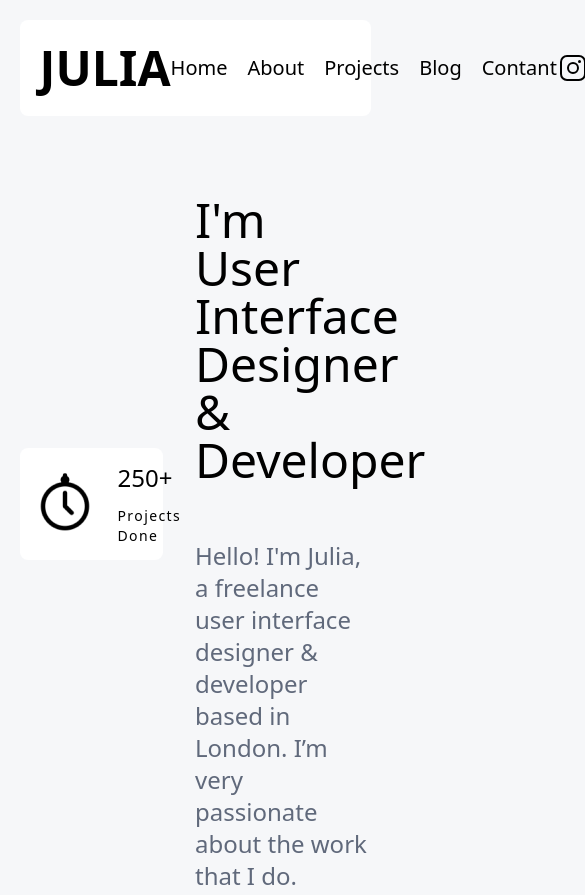
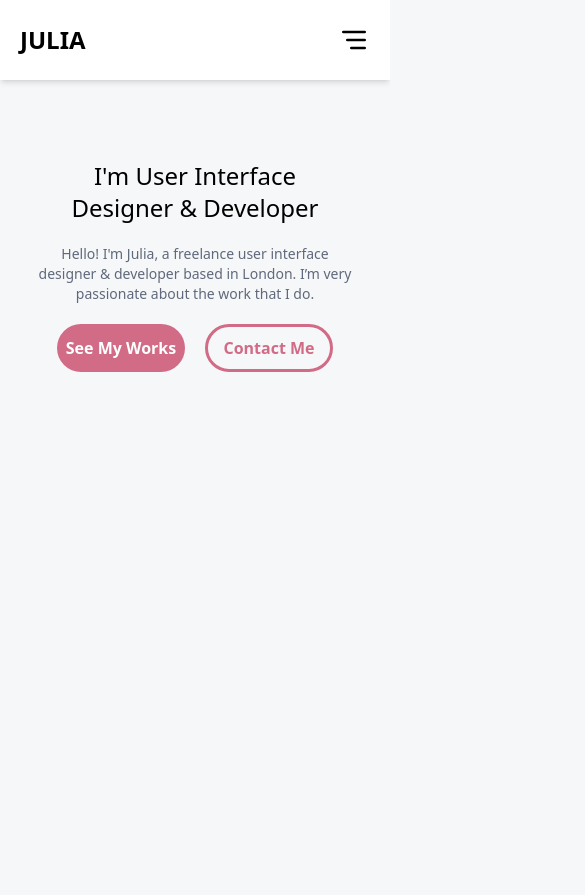
Before and after one commit to Telatiw/rezomeh, a plain HTML site: page index.html in a window 390 px wide. Shown: the top 895 px of the page, 585 px wide, since content can reach past the window. After the commit the page ends 844 px from the top, so only its background shows below. Drawn offline with Linux system fonts and the light colour scheme.

Commit message:
header Responsive

```diff
--- a/index.html
+++ b/index.html
@@ -3,7 +3,7 @@
 
 <head>
     <meta charset="UTF-8">
-    <meta name="viewport" content="width=device-width, initial-scale=1.0">
+    <meta name="viewport" content="width=device-width, initial-scale=1.0"/>
     <link rel="stylesheet" href="styles/output.css">
     <title>my Rezomeh</title>
 </head>
@@ -36,18 +36,21 @@
                 d="M128,80a48,48,0,1,0,48,48A48.05,48.05,0,0,0,128,80Zm0,80a32,32,0,1,1,32-32A32,32,0,0,1,128,160ZM176,24H80A56.06,56.06,0,0,0,24,80v96a56.06,56.06,0,0,0,56,56h96a56.06,56.06,0,0,0,56-56V80A56.06,56.06,0,0,0,176,24Zm40,152a40,40,0,0,1-40,40H80a40,40,0,0,1-40-40V80A40,40,0,0,1,80,40h96a40,40,0,0,1,40,40ZM192,76a12,12,0,1,1-12-12A12,12,0,0,1,192,76Z">
             </path>
         </symbol>
+        <symbol id="menubar"  xmlns="http://www.w3.org/2000/svg"  viewBox="0 0 24 24"  fill="none"  stroke="#000000"  stroke-width="2"  stroke-linecap="round"  stroke-linejoin="round"  class="icon icon-tabler icons-tabler-outline icon-tabler-menu-deep"><path stroke="none" d="M0 0h24v24H0z" fill="none"/>
+            <path d="M4 6h16" /><path d="M7 12h13" /><path d="M10 18h10" />
+        </symbol>
     </svg>
-    <header class="w-[90%]">
-        <nav class="menuBar flex justify-between  items-center mt-5 bg-white rounded-lg p-5 w-full h-24 ">
-            <span class="text-5xl font-bold">JULIA</span>
-            <ul class="flex gap-5 justify-between text-xl font-medium w-[467px]">
+    <header class="w-[90%] || max-sm:w-full">
+        <nav class="menuBar flex justify-between  items-center mt-5 bg-white rounded-lg p-5 w-full h-24 || max-sm:shadow-md max-sm:rounded-none max-sm:h-20 max-sm:mt-0 ">
+            <span class="text-5xl font-bold || max-sm:text-2xl">JULIA</span>
+            <ul class=  "flex gap-5 justify-between text-xl font-medium w-[467px] max-sm:hidden">
                 <li>Home</li>
                 <li>About</li>
                 <li>Projects</li>
                 <li>Blog</li>
                 <li>Contant</li>
             </ul>
-            <div class="flex gap-5">
+            <div class="flex gap-5 max-sm:hidden">
                 <svg class="w-8 h-8 ">
                     <use href="#instagram"></use>
                 </svg>
@@ -64,9 +67,12 @@
                     <use href="#youtube"></use>
                 </svg>
             </div>
+            <svg class="w-8 h-8 hidden || max-sm:block">
+                <use href="#menubar"></use>
+            </svg>
         </nav>
-        <div class=" flex mt-20 ">
-            <div class="w-1/2 flex relative justify-end h-96 items-end">
+        <div class=" flex mt-20 || max-sm:flex-col-reverse max-sm:pb-6 ">
+            <div class="w-1/2 flex relative justify-end h-96 items-end || max-sm:hidden">
                 <div class="flex gap-5 w-56 h-28 items-center mr-8 mb-5 bg-white p-3 rounded-lg">
                     <img src="files/Pocket Watch.png" alt="watch">
                     <div class="flex gap-3 flex-col">
@@ -75,9 +81,9 @@
                     </div>
                 </div>
             </div>
-            <div class="flex flex-col gap-14 w-1/2">
-                <h3 class="font-medium text-5xl">I'm User Interface Designer & Developer</h3>
-                <p class="text-2xl font-medium text-gary">Hello! I'm Julia, a freelance user interface designer &
+            <div class="flex flex-col gap-14 w-1/2 || max-sm:w-full max-sm:items-center max-sm:gap-5">
+                <h3 class="font-medium text-5xl || max-sm:text-2xl max-sm:text-center max-sm:w-64">I'm User Interface Designer & Developer</h3>
+                <p class="text-2xl font-medium text-gary || max-sm:w-80 max-sm:text-sm max-sm:text-center">Hello! I'm Julia, a freelance user interface designer &
                     developer based in London. I’m very passionate about the work that I do.</p>
                 <div class="flex gap-5 justify-center">
                     <button class="rounded-4xl w-32 h-12 bg-pink text-white text-base font-semibold">See My
@@ -89,7 +95,7 @@
             </div>
         </div>
     </header>
-    <main>
+    <main class="hidden">
         <section class="bg-white w-full py-[85px] px-[40px] grid grid-rows-[2fr_1fr_1fr] gap-5 grid-cols-4">
             <div class="col-span-2 flex flex-col gap-5">
                 <h3 class="font-semibold text-5xl ">What I Do?</h3>
@@ -226,7 +232,7 @@
             </div>
         </section>
     </main>
-    <footer class="w-full flex flex-col gap-10 h-[472px] px-8 py-11">
+    <footer class=" w-full hidden flex-col gap-10 h-[472px] px-8 py-11">
         <div class="flex gap-5  w-full h-[340px] bg-pinkLight px-8 py-11">
             <div class="flex flex-col w-[60%] gap-3">
                 <img class="w-14 h-14" src="files/Envelope.png">
@@ -236,11 +242,10 @@
             </div>
             <div class="flex w-[40%] flex-col gap-3">
                 <div class="flex w-full gap-5 justify-between">
-                    <input class="p-1 w-full h-10 bg-white rounded-sm" type="text" placeholder="firstName">
+                    <input  class="p-1 w-full h-10 bg-white rounded-sm" type="text" placeholder="firstName">
                     <input class="p-1 w-full h-10 bg-white rounded-sm" type="text" placeholder="LastName">
                 </div>
                 <textarea class="bg-white resize-none outline-0 p-1 fill-neutral-50" cols="30" rows="9"></textarea>
-                <button></button>
             </div>
         </div>
         <div class="flex w-full justify-between">
```
Also changed, not shown: styles/output.css.
